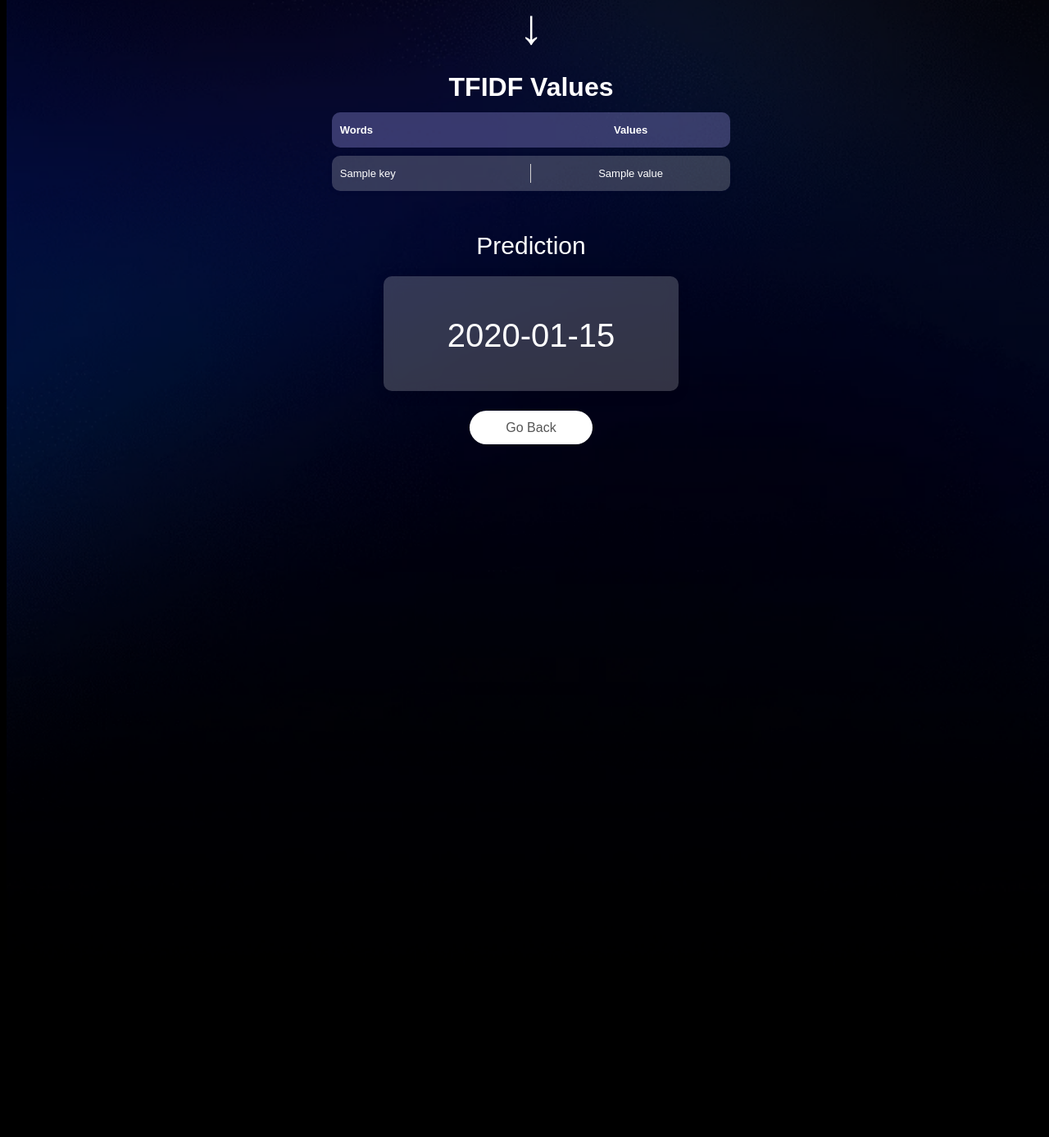
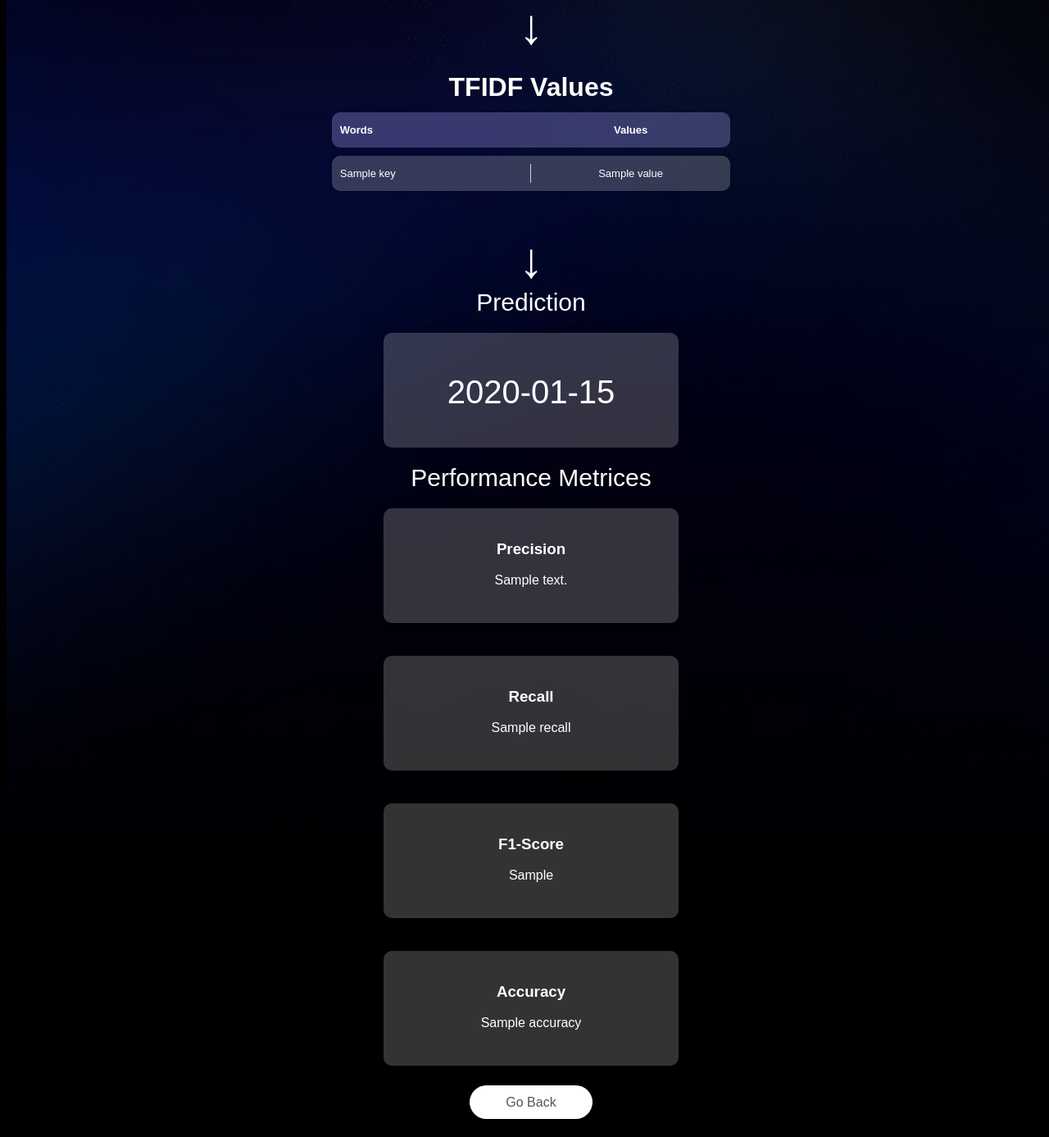
Before and after one commit to prabujung/NepaliSentimentAnalysis, a Flask app: template webapp/templates/process.html in a window 1280 px wide. Shown: the part 1006-2393 px from the top of the page at 82% size. Run offline with Flask 3, Linux system fonts and the light colour scheme; the template is opened without the code that fills it: most values are stand-ins (such as "Sample title", 1, 10 or a date in 2020); parts of the project's set-up code (start-up, migrations or seed data) failed here and were passed over.

Commit message:
performance metrices added

```diff
--- a/webapp/app.py
+++ b/webapp/app.py
@@ -12,6 +12,9 @@ with open("./model/vectorizer.pkl", "rb") as tfidf:
 
 with open("./model/classifier.pkl", "rb") as classifier:
     mnb = pickle.load(classifier)
+
+with open("./model/metrices.pkl", "rb") as metrices:
+    metrics = pickle.load(metrices)
 
 
 def data_cleaning(string):
@@ -131,6 +134,10 @@ def process(sentence):
             sentence=sentence,
             tf_idf=tf_idf,
             stop_words=stop_words,
+            precision ="%.4f"%metrics[0],
+            recall = "%.4f"%metrics[1],
+            f1 = "%.4f"%metrics[2],
+            accuracy = "%.4f"%metrics[3]
         )
 
 
--- /dev/null
+++ b/webapp/tempCodeRunnerFile.py
@@ -0,0 +1 @@
+accuracy
--- a/webapp/templates/process.html
+++ b/webapp/templates/process.html
@@ -51,9 +51,26 @@
           </div>
           {% endfor %}
         </div>
-
+        <div class="divider">↓</div>
         <div class="clean">Prediction</div>
         <div class="card"><div class="sentiment">{{sentiment}}</div></div>
+        <div class="clean">Performance Metrices</div>
+        <div class="card">
+          <h3>Precision</h3>
+          <div class="card-content">{{precision}}</div>
+        </div>
+        <div class="card">
+          <h3>Recall</h3>
+          <div class="card-content">{{recall}}</div>
+        </div>
+        <div class="card">
+          <h3>F1-Score</h3>
+          <div class="card-content">{{f1}}</div>
+        </div>
+        <div class="card">
+          <h3>Accuracy</h3>
+          <div class="card-content">{{accuracy}}</div>
+        </div>
       </div>
 
       <div class="second">
```
Also changed, not shown: 4 other files.
